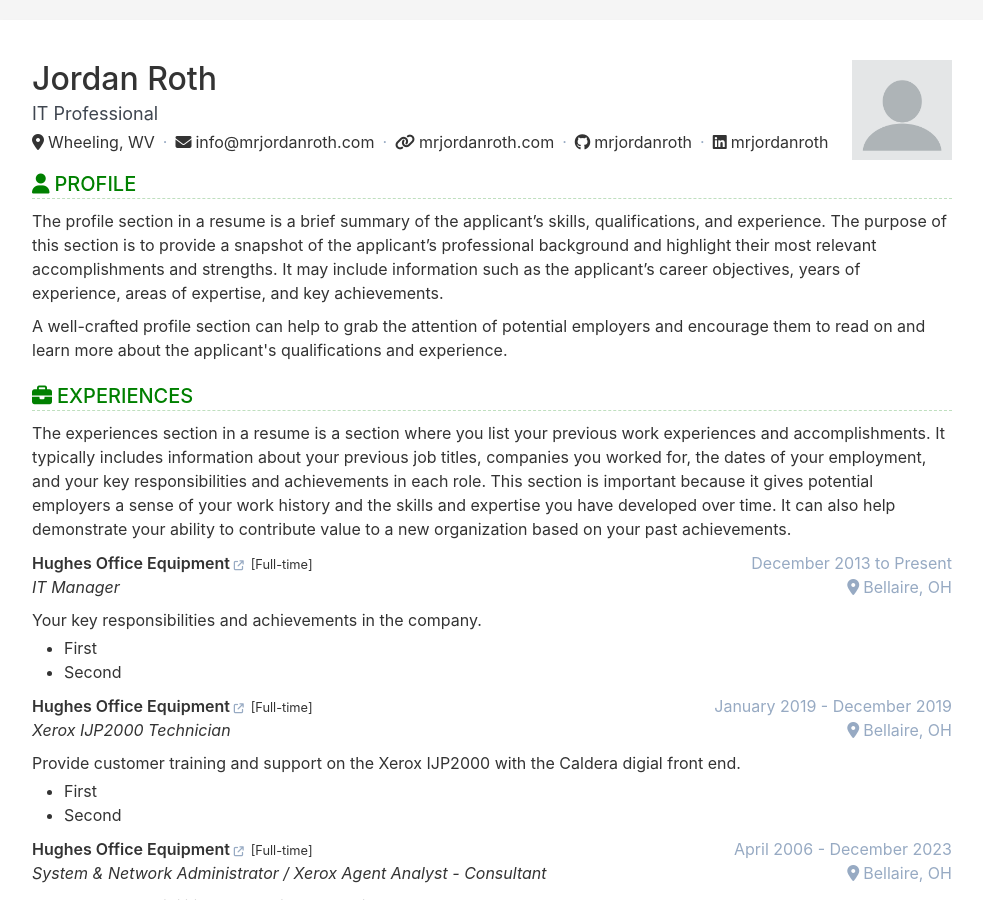
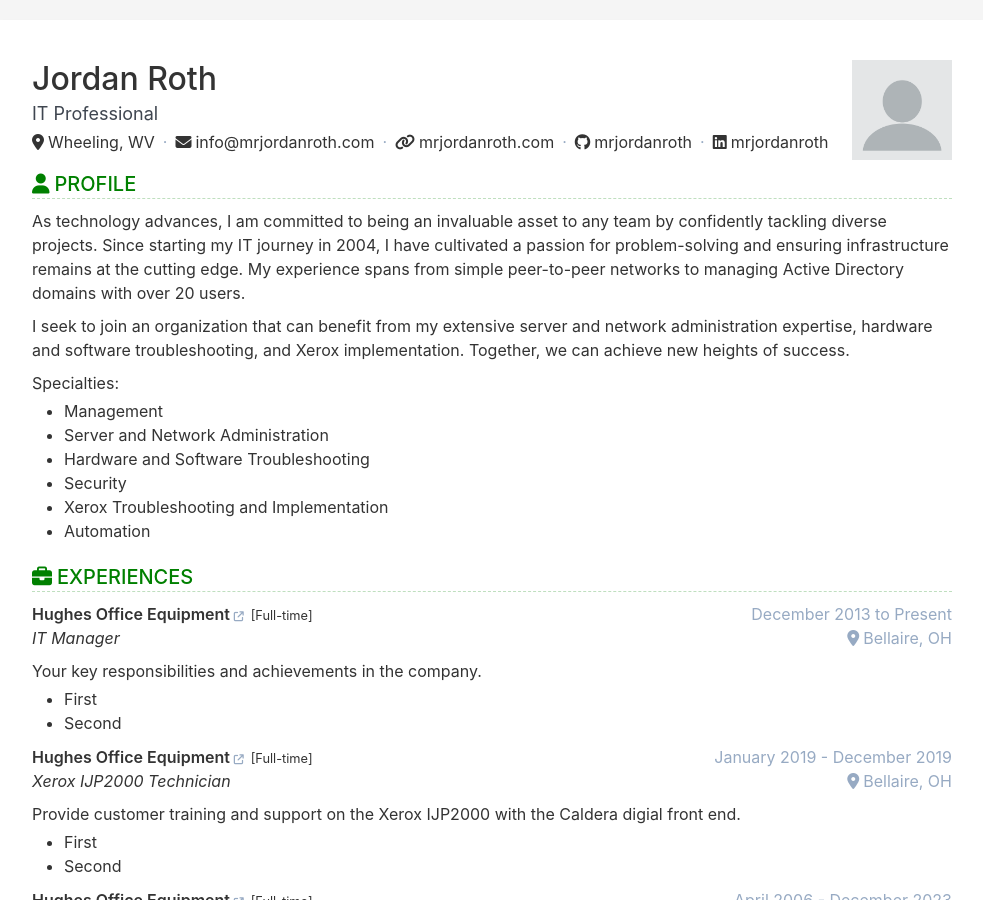
Before and after one commit to MrJordanRoth/resume, a Jekyll site: the page built from index.html, in a window 1280 px wide and 900 px high. Shown: the whole window, without its empty margins (148-1131 px from the left). Built offline with Jekyll 4.4.1, drawn with Linux system fonts in a browser that asks for light colours.

Commit message:
Updates to Resume

```diff
--- a/_data/data.yml
+++ b/_data/data.yml
@@ -104,15 +104,24 @@ profile:
   order: 1
   title: Profile
   description: |
-    The profile section in a resume is a brief summary of the applicant's skills, qualifications, and experience. The purpose of this section is to provide a snapshot of the applicant's professional background and highlight their most relevant accomplishments and strengths. It may include information such as the applicant's career objectives, years of experience, areas of expertise, and key achievements.
+    As technology advances, I am committed to being an invaluable asset to any team by confidently tackling diverse projects. Since starting my IT journey in 2004, I have cultivated a passion for problem-solving and ensuring infrastructure remains at the cutting edge. My experience spans from simple peer-to-peer networks to managing Active Directory domains with over 20 users.
 
-    <p>A well-crafted profile section can help to grab the attention of potential employers and encourage them to read on and learn more about the applicant's qualifications and experience.</p>
+    I seek to join an organization that can benefit from my extensive server and network administration expertise, hardware and software troubleshooting, and Xerox implementation. Together, we can achieve new heights of success.
+
+    Specialties:
+    + Management
+    + Server and Network Administration
+    + Hardware and Software Troubleshooting
+    + Security
+    + Xerox Troubleshooting and Implementation
+    + Automation
+
+Specialties:
 experience:
   show: true
   order: 2
   title: Experiences
   description: |
-    The experiences section in a resume is a section where you list your previous work experiences and accomplishments. It typically includes information about your previous job titles, companies you worked for, the dates of your employment, and your key responsibilities and achievements in each role. This section is important because it gives potential employers a sense of your work history and the skills and expertise you have developed over time. It can also help demonstrate your ability to contribute value to a new organization based on your past achievements.
 
   items:
     - company: Hughes Office Equipment
```
